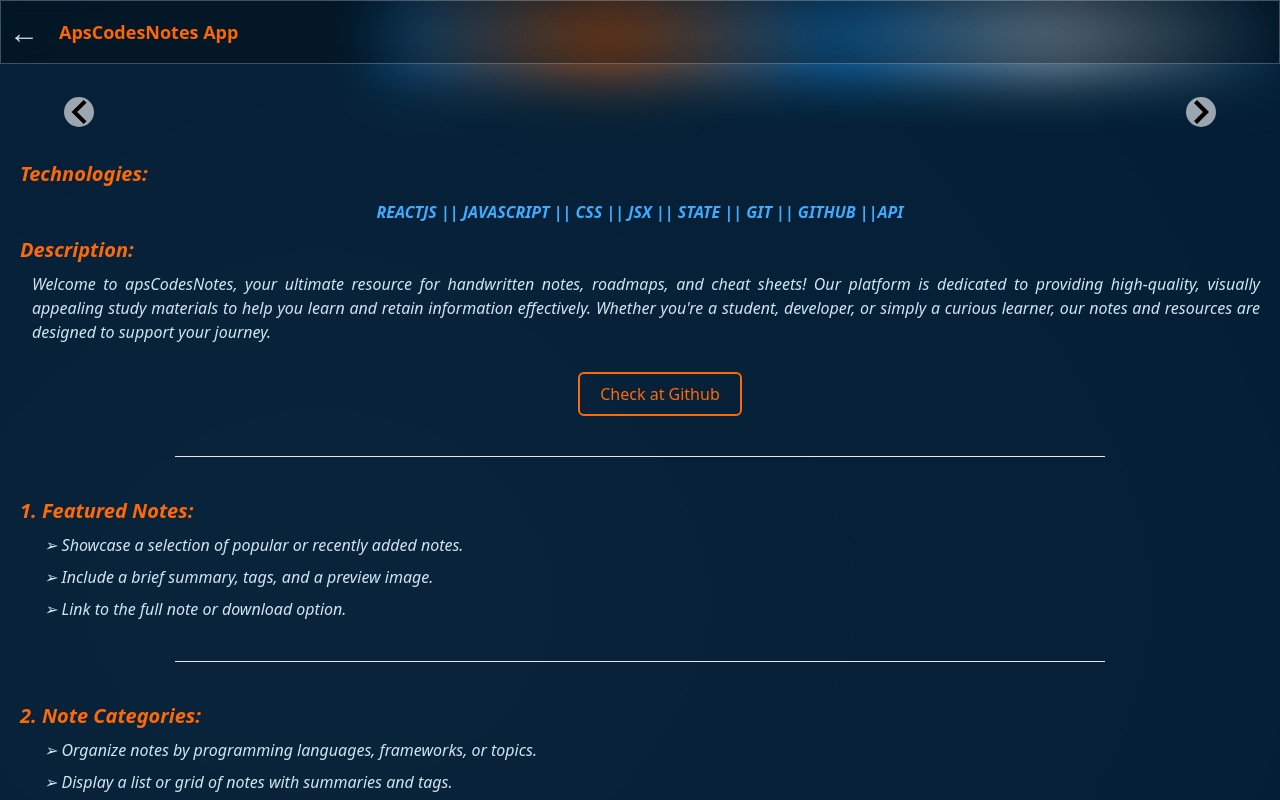
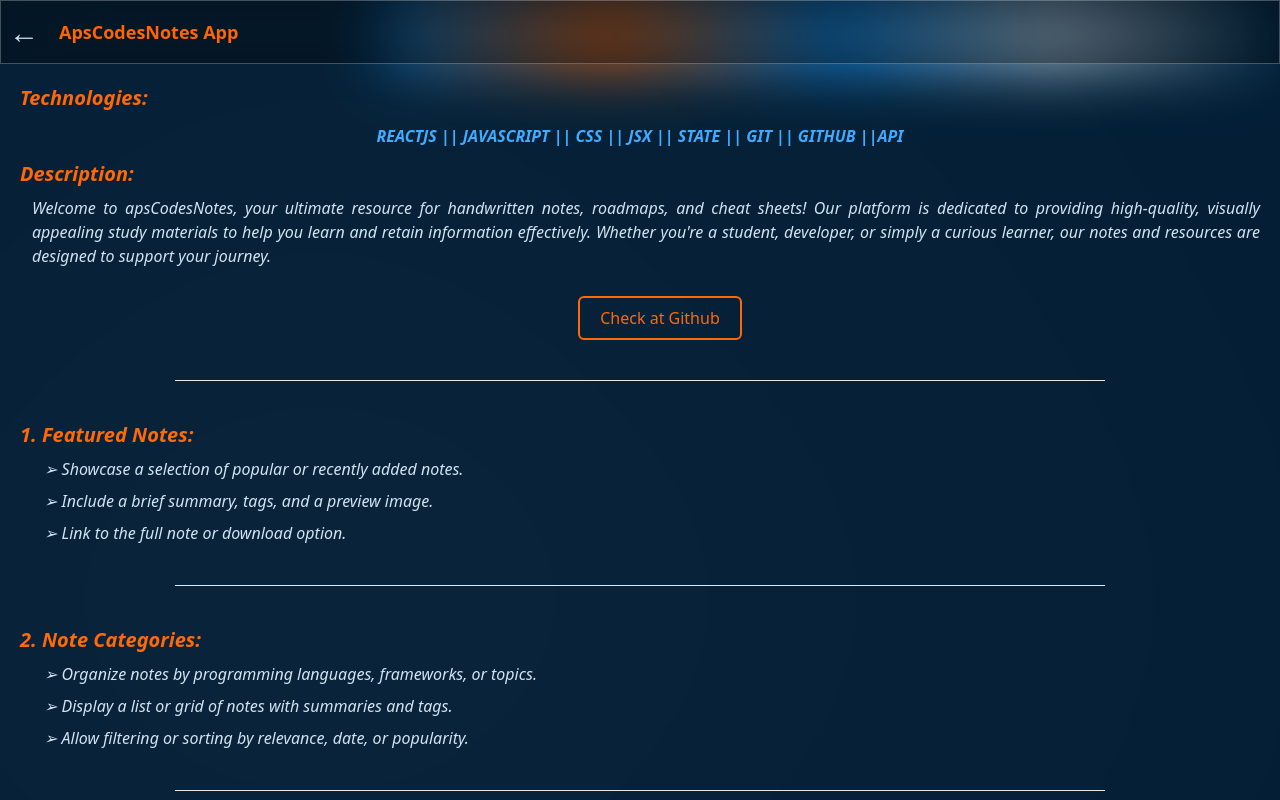
Before and after one commit to apsdeveloper461/mehboob-alam, a Next.js app: page /project/1 in a window 1280 px wide. Shown: the top 800 px of the page. Built offline with nearby package versions, Linux system fonts and the light colour scheme.

Commit message:
"remove slider"

```diff
--- a/app/project/[projectid]/page.tsx
+++ b/app/project/[projectid]/page.tsx
@@ -2,7 +2,7 @@
 import popularProject from '@/components/project/popularProject';
 import { useParams } from 'next/navigation';
 import Link from 'next/link';
-import Slideshow from '@/components/crousalslider/Slideshow';
+// import Slideshow from '@/components/crousalslider/Slideshow';
 import { motion } from 'framer-motion';
 
 const Project = () => {
@@ -17,7 +17,7 @@ const Project = () => {
         <Link href={'/'} className='text-3xl font-bold text-custom-text-300'>&#8592;</Link>
         <motion.h1 initial={{opacity:0}} whileInView={{opacity:1,x:[100,0]}} transition={{duration:1.5}} className='text-custom-accent-100 text-lg font-semibold'>{PageData?.title}</motion.h1>
       </div>
-      <Slideshow slideImages={PageData?.slideImages}/>
+      {/* <Slideshow slideImages={PageData?.slideImages}/> */}
       <div className='mt-5 md:px-5 px-2'>
 
         <motion.div initial={{ y: 0,opacity:.3 }} whileInView={{ y: [200, 0],opacity:1 }} transition={{duration:1.3}}>
--- a/components/crousalslider/Slideshow.tsx
+++ b/components/crousalslider/Slideshow.tsx
@@ -1,32 +1,32 @@
-'use client'
-import React from 'react';
-import { Slide } from 'react-slideshow-image';
-import 'react-slideshow-image/dist/styles.css'
-import './slide_show.css'
+// 'use client'
+// import React from 'react';
+// import { Slide } from 'react-slideshow-image';
+// import 'react-slideshow-image/dist/styles.css'
+// import './slide_show.css'
 
 
-const Slideshow = ({ slideImages }: { slideImages: string[] | undefined }) => {
-  // popularProject
-  // console.log(slideImages);
-  return (
-    <>
-      {slideImages !== undefined &&
-        <div className="slide-container">
-          <Slide>
-            {slideImages?.length > 0 && slideImages?.map((slideImage, index) => (
+// const Slideshow = ({ slideImages }: { slideImages: string[] | undefined }) => {
+//   // popularProject
+//   // console.log(slideImages);
+//   return (
+//     <>
+//       {slideImages !== undefined &&
+//         <div className="slide-container">
+//           <Slide>
+//             {slideImages?.length > 0 && slideImages?.map((slideImage, index) => (
 
-              <div key={1}>
-                <div className='imges' style={{ 'backgroundImage': `url(${slideImages})` }}>
-                </div>
+//               <div key={1}>
+//                 <div className='imges' style={{ 'backgroundImage': `url(${slideImages})` }}>
+//                 </div>
 
-              </div>
-            ))}
+//               </div>
+//             ))}
 
-          </Slide>
-        </div>
-      }
-    </>
-  )
-}
+//           </Slide>
+//         </div>
+//       }
+//     </>
+//   )
+// }
 
-export default Slideshow;
+// export default Slideshow;
```
